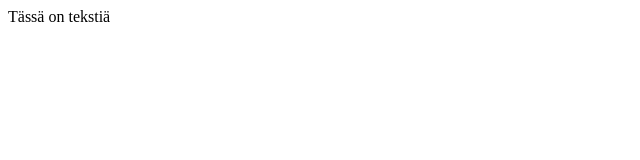
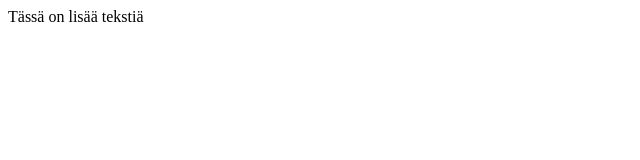
Before and after one commit to viividahlstrom/teht-v-1, a plain HTML site: page index.html in a window 1280 px wide. Shown: the full height of the page, 0-640 px from the left. Drawn offline with Linux system fonts and the light colour scheme.

Commit message:
Lisää tekstiä

```diff
--- a/index.html
+++ b/index.html
@@ -1 +1 @@
-<p>Tässä on tekstiä</p>
+<p>Tässä on lisää tekstiä</p>
```
